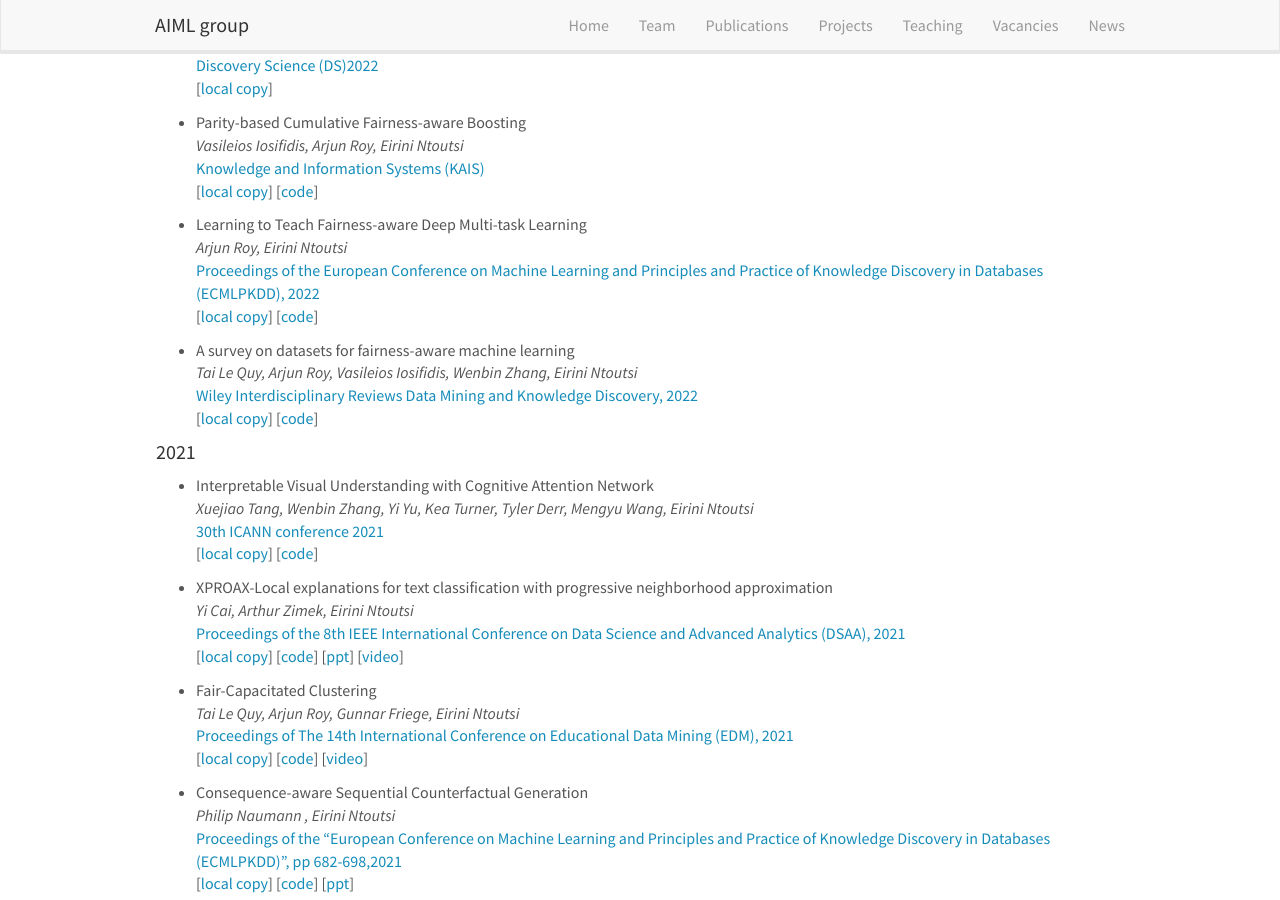
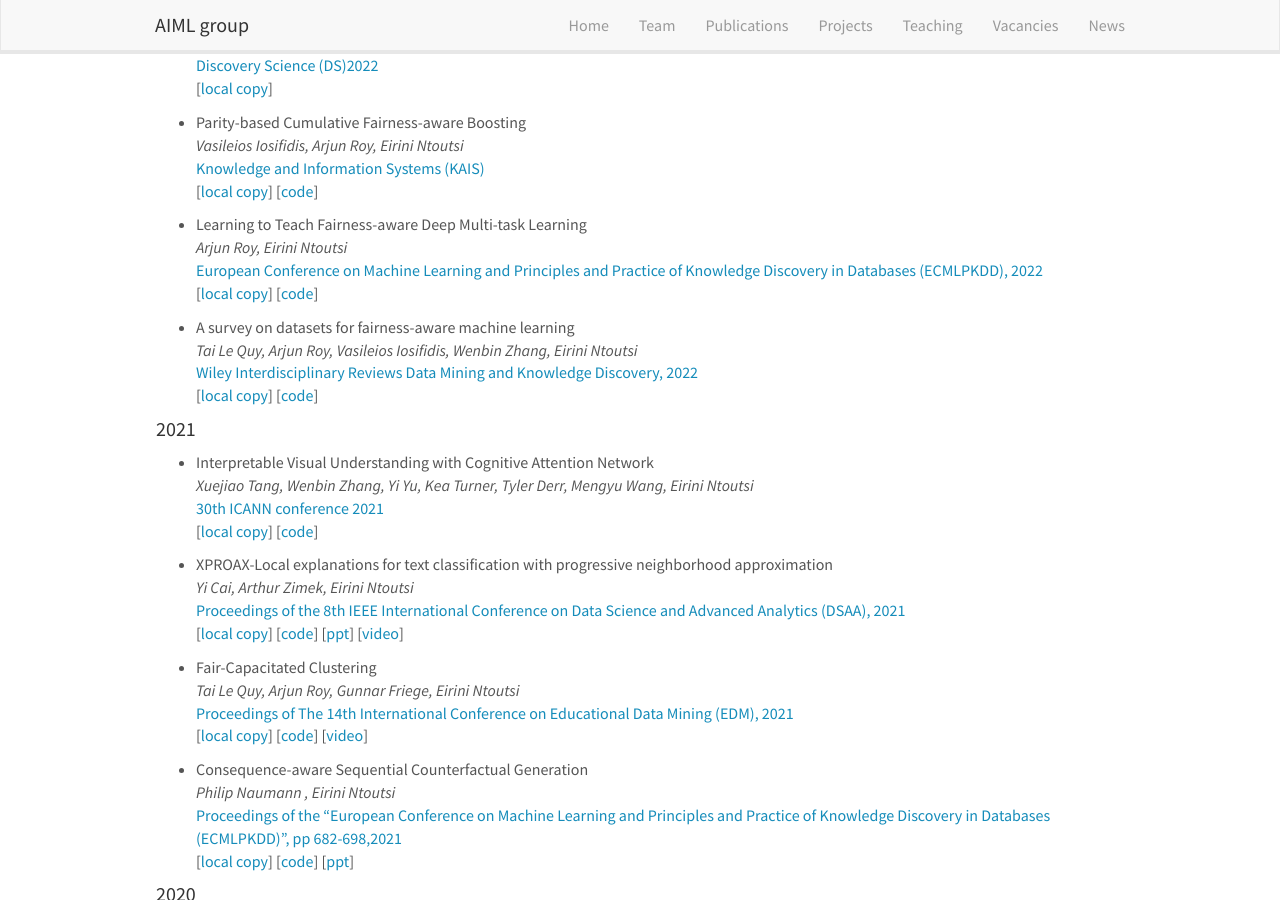
Before and after one commit to AIML-research/AIML-research.github.io, a Jekyll site: the page built from _pages/publications.md, in a window 1280 px wide and 900 px high, scrolled down 533 px. Built offline with Jekyll 4.4.1, drawn with Linux system fonts in a browser that asks for light colours; nearby versions of some CDN libraries.

Commit message:
Update publist.yml

```diff
--- a/_data/publist.yml
+++ b/_data/publist.yml
@@ -110,7 +110,7 @@
   authors: Arjun Roy, Eirini Ntoutsi
   link:
     url: https://arxiv.org/abs/2206.08403
-    display: Proceedings of the European Conference on Machine Learning and Principles and Practice of Knowledge Discovery in Databases (ECMLPKDD), 2022
+    display: European Conference on Machine Learning and Principles and Practice of Knowledge Discovery in Databases (ECMLPKDD), 2022
   highlight: 0
   news2:
   year: 2022
```
